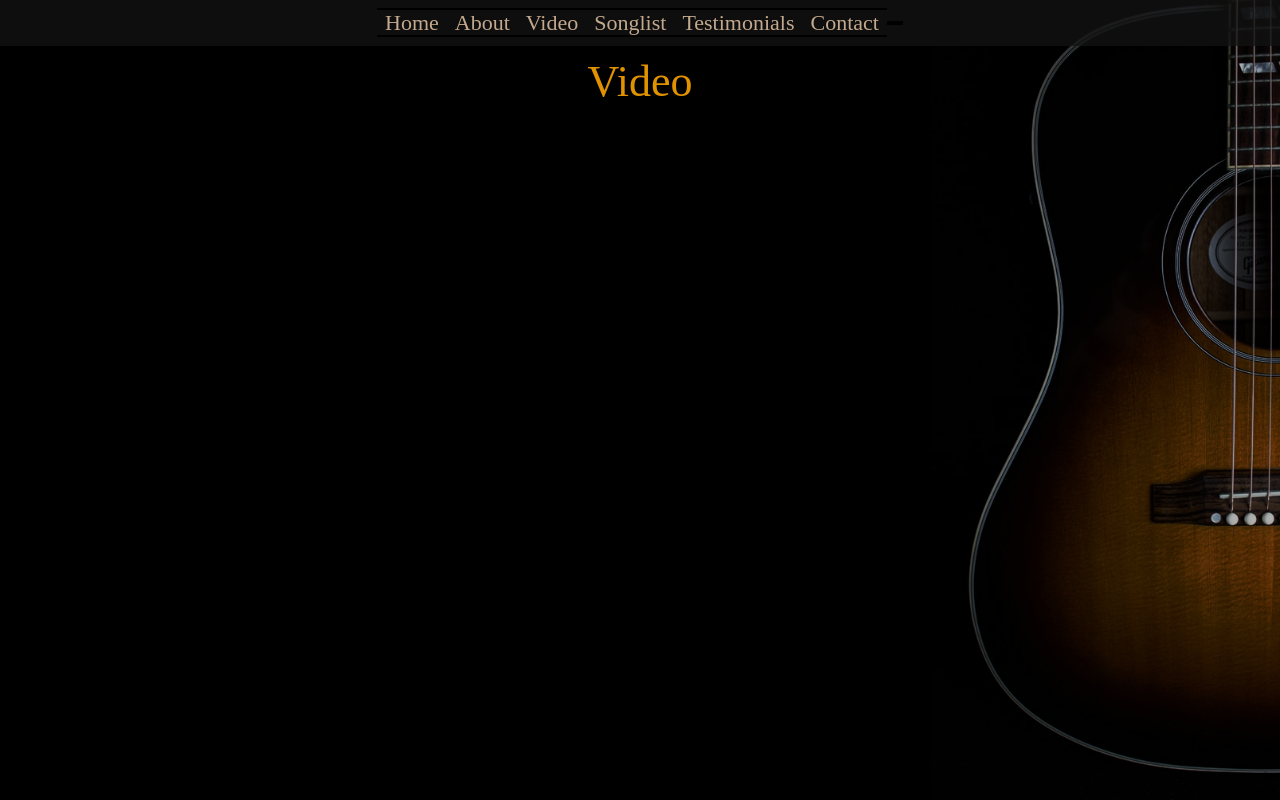
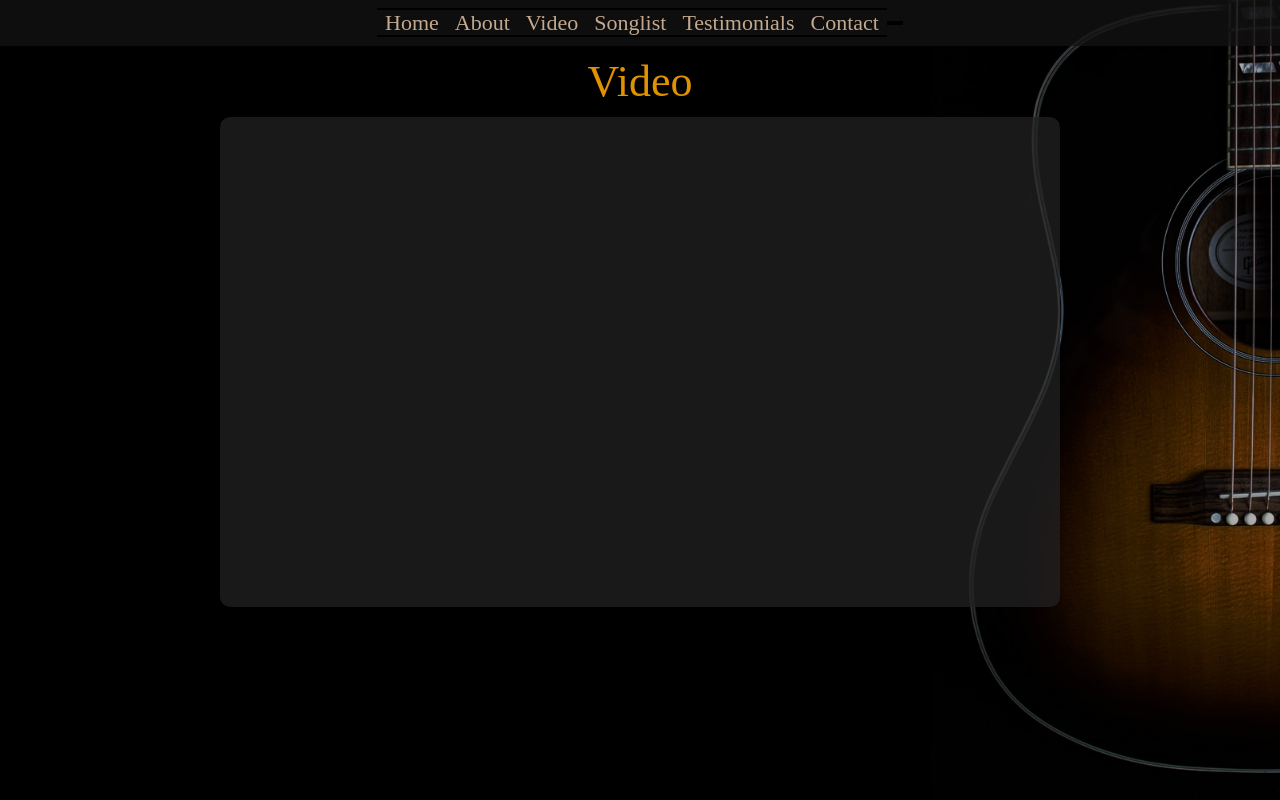
Before and after one commit to carlyMhayter/theWalkingMen, a Next.js app: page /video in a window 1280 px wide. Built offline with nearby package versions, Linux system fonts and the light colour scheme; a web font is replaced by a local one.

Commit message:
fixed video link and added video to video page

```diff
--- a/pages/index.js
+++ b/pages/index.js
@@ -31,7 +31,7 @@ const Home = () => {
                 The premier James Taylor tribute band in Southern California.
               </p>
               <p className="text-tile-text-minor">Hear their sound:</p>
-              <Button onClick={() => router.push("/listen")}>- Video -</Button>
+              <Button onClick={() => router.push("/video")}>- Video -</Button>
             </div>
           </div>
 
--- a/pages/video.js
+++ b/pages/video.js
@@ -1,8 +1,19 @@
+import ReactPlayer from "react-player/youtube";
+import React from "react";
+
 const Home = () => (
   <div className="page-content">
     <div className="page-title"> Video </div>
     <div className="content">
-      <p> THIS IS WHERE I LISTEN</p>
+      <div className="tile">
+        <div className="" id="video-container">
+          <ReactPlayer
+            url="https://www.youtube.com/watch?v=lx1kwFJaZXs"
+            width="100%"
+            height="100%"
+          />
+        </div>
+      </div>
     </div>
   </div>
 );
```
